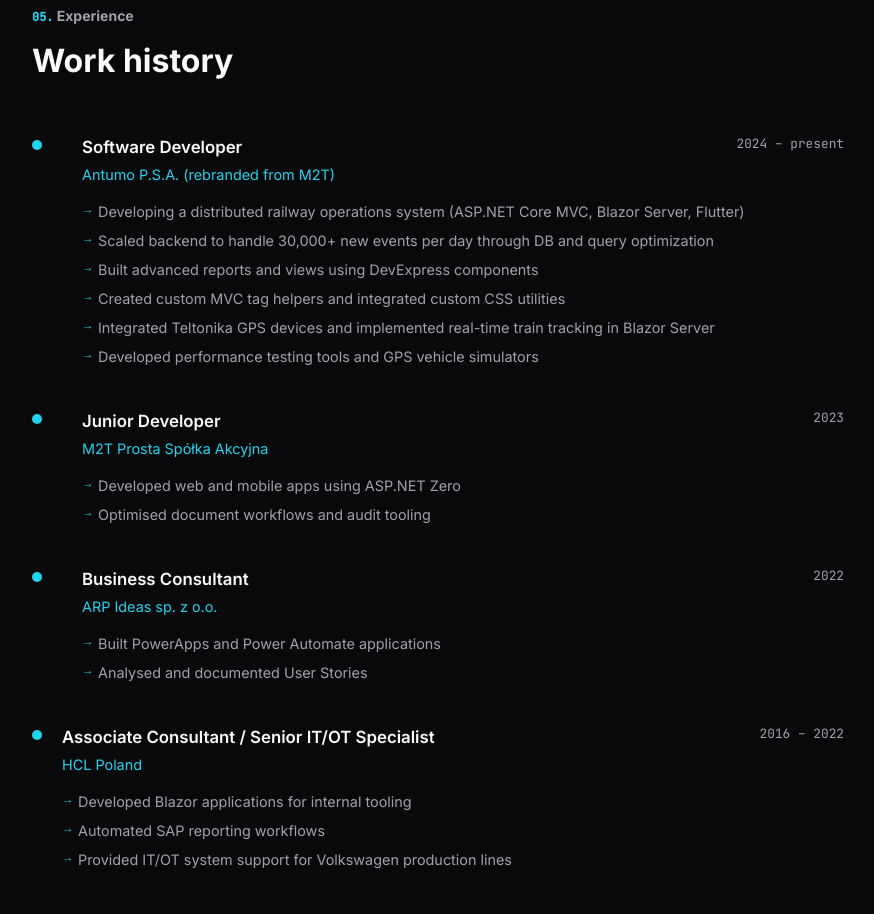
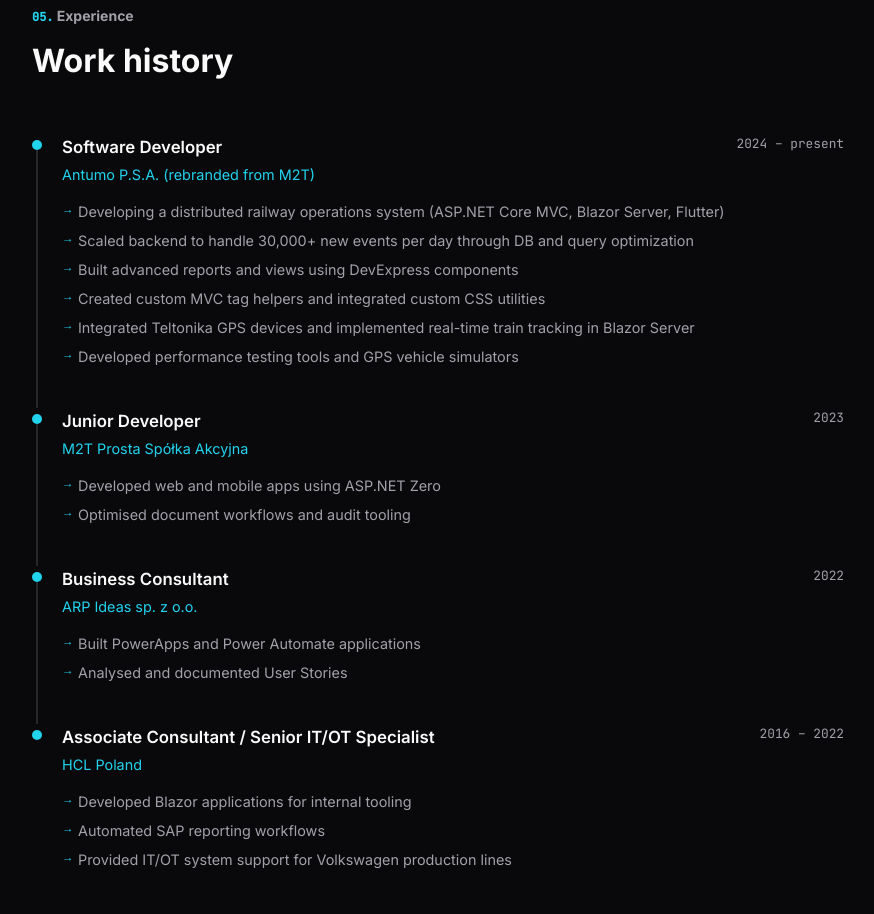
Before and after one commit to pawelel/pawelel.github.io, an Astro site: page / in a window 1280 px wide. Shown: the part 4920-5834 px from the top of the page, without its empty margins (202-1076 px from the left). Built offline with nearby package versions, Linux system fonts and the light colour scheme; Astro itself is replaced by a stand-in of ours.

Commit message:
fix(web): fix timeline spacing inconsistency
Dot i linia byly osobnymi flex-dziećmi .timeline-item, co powodowalo
ze .timeline-content byl przesuniety w prawo dla wpisow z linia (0-2),
a ostatni wpis (bez linii) siedzial blizej kropki. Naprawiono przez
opakowanie dot+line w .timeline-line-wrapper (kolumna flex). Przy
okazji dodano styl dla .timeline-line (widoczna linia laczaca kropki).

```diff
--- a/src/pages/index.astro
+++ b/src/pages/index.astro
@@ -301,8 +301,10 @@ const experience = [
         <div class="timeline">
           {experience.map((job, i) => (
             <div class="timeline-item">
-              <div class="timeline-dot"></div>
-              {i < experience.length - 1 && <div class="timeline-line"></div>}
+              <div class="timeline-line-wrapper">
+                <div class="timeline-dot"></div>
+                {i < experience.length - 1 && <div class="timeline-line"></div>}
+              </div>
               <div class="timeline-content">
                 <div class="job-header">
                   <div>
@@ -514,12 +516,13 @@ const experience = [
   #experience { border-bottom: 1px solid var(--border); }
   .timeline { position: relative; display: flex; flex-direction: column; gap: 0; }
   .timeline-item { display: flex; gap: 20px; }
+  .timeline-line-wrapper { display: flex; flex-direction: column; align-items: center; }
   .timeline-dot {
     width: 10px; height: 10px; min-width: 10px;
     background: var(--accent); border-radius: 50%;
     margin-top: 6px;
   }
-  .timeline-line-wrapper { display: flex; flex-direction: column; align-items: center; }
+  .timeline-line { flex: 1; width: 2px; background: var(--border); min-height: 20px; }
 
   .timeline-content { padding-bottom: 40px; flex: 1; }
   .job-header {
```
